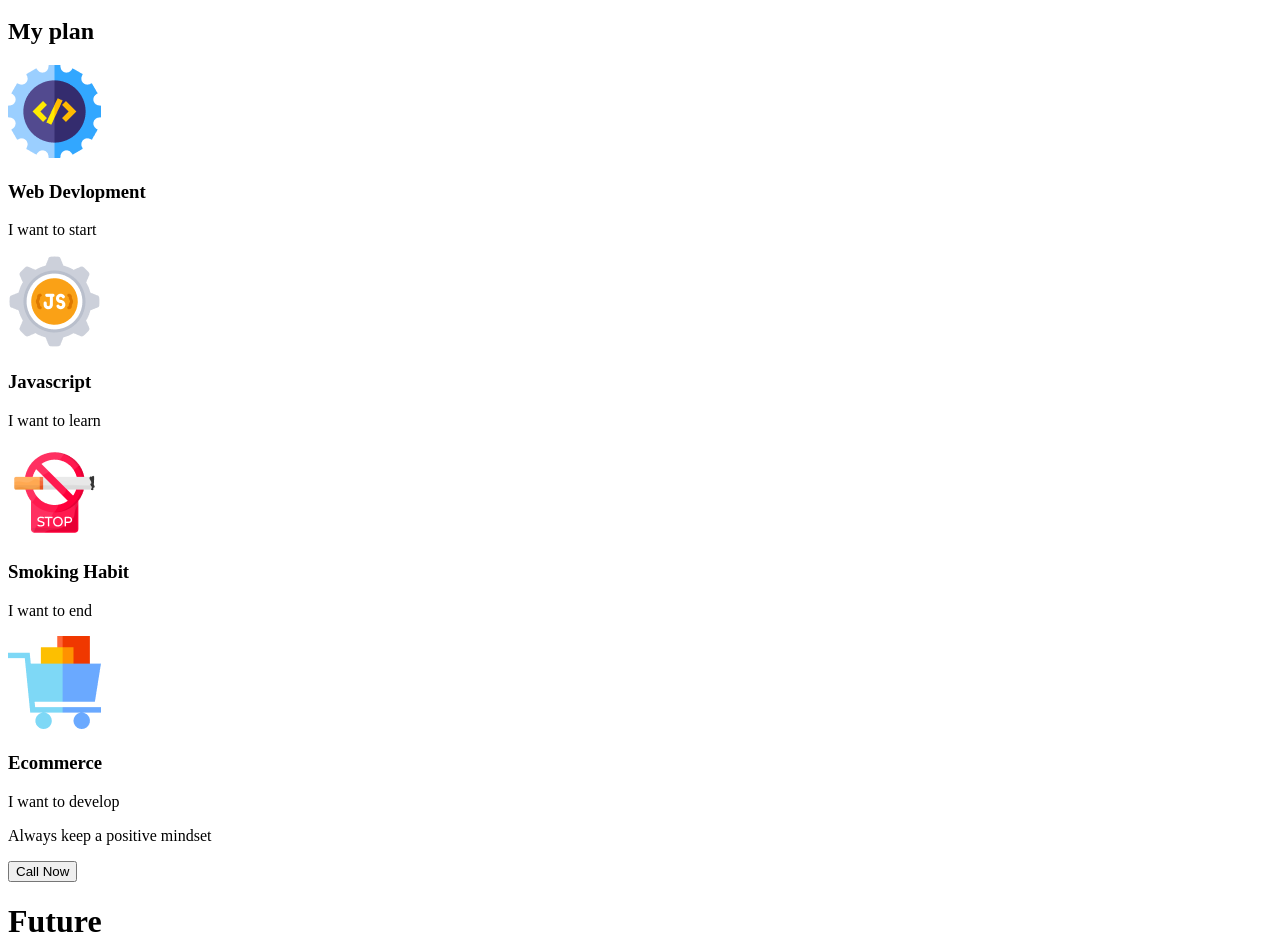
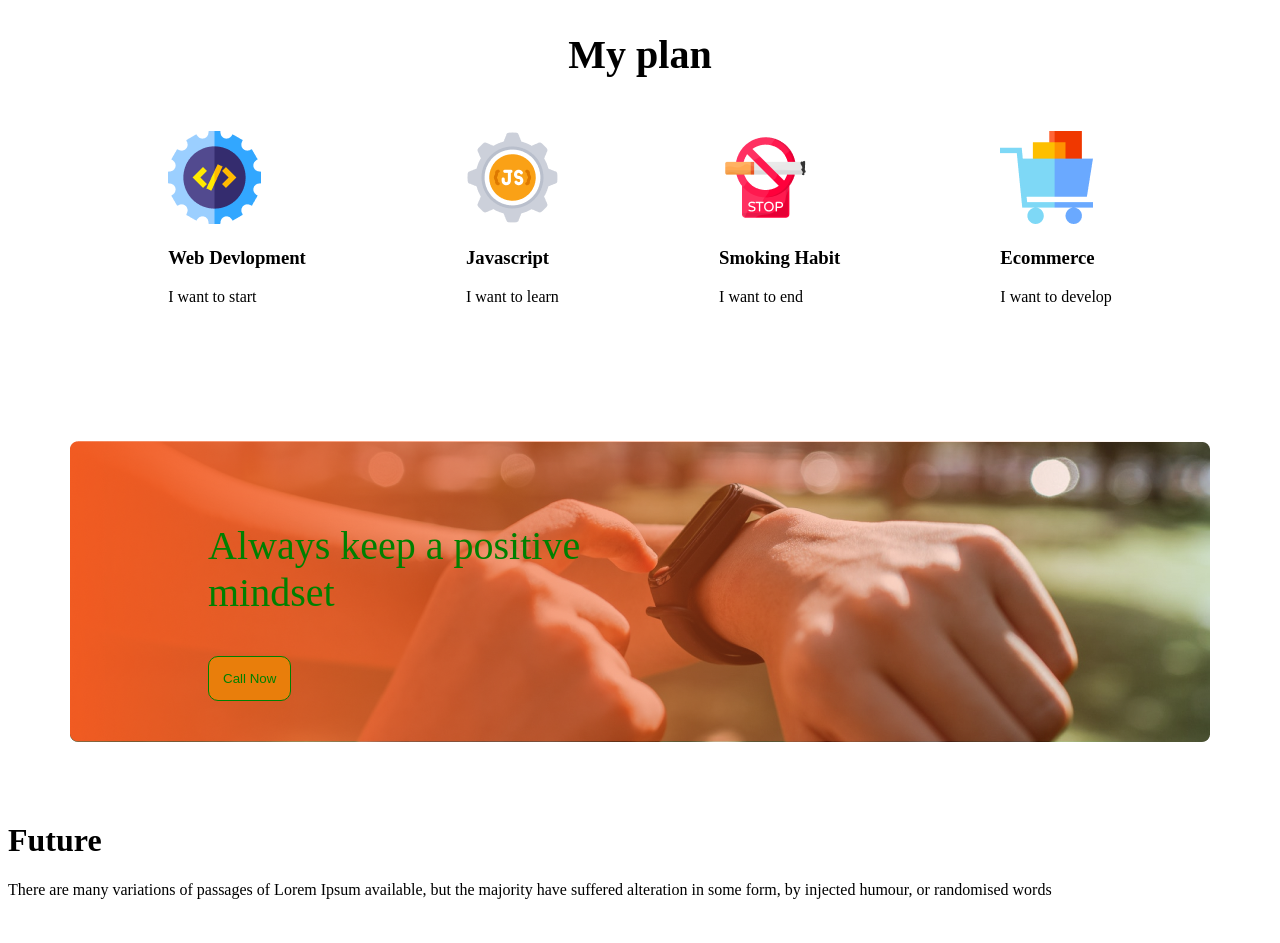
Before and after one commit to fahimabushra1/new-year-new-me, a plain HTML site: page index.html in a window 1280 px wide. Shown: the part 1720-2663 px from the top of the page. Drawn offline with Linux system fonts and the light colour scheme.

Commit message:
calling section css done

```diff
--- a/index.html
+++ b/index.html
@@ -9,6 +9,9 @@
 </head>
 
 <body>
+
+    <!-- contact section start -->
+
     <section class="contact-section">
         <div class="contact">
             <div class="contact-pic">
@@ -22,6 +25,10 @@
             </div>
         </div>
     </section>
+
+
+    <!-- failure section start -->
+
     <section class="failures-sec">
         <div class="failures">
             <div class="failures-pic">
@@ -42,8 +49,13 @@
             </div>
         </div>
     </section>
+
+
+    <!-- my-plan section start -->
+
     <section class="my-plan">
         <h1 class="my-plan-heading">My plan</h1>
+        <div class="my-plan-detail">
             <div>
                 <img src="images/icons/web.png" alt="">
                 <h3>Web Devlopment</h3>
@@ -64,10 +76,17 @@
                 <h3>Ecommerce</h3>
                 <p>I want to develop</p>
             </div>
+        </div>
     </section>
+
+
+    <!-- calling section start -->
+
     <section class="calling-sec">
-        <p class="positive-mindset-text">Always keep a positive mindset</p>
+        <div class="positive-mindset">
+            <p class="positive-mindset-text">Always keep a positive <br>mindset</p>
             <button class="positive-mindset-btn">Call Now</button>
+        </div>
     </section>
     <footer>
         <div class="footer">
--- a/style.css
+++ b/style.css
@@ -19,9 +19,10 @@
 
 .contact-detail>button {
     background-color: rgba(235, 129, 9, 0.925);
-    padding: 10px;
+    padding: 14px;
     border: 1px solid;
     border-radius: 10px;
+    color: green;
 }
 
 
@@ -38,8 +39,6 @@
     justify-content: center;
 }
 
-.failures-pic {}
-
 .failures-text {
     padding-top: 240px;
     padding-left: 40px;
@@ -55,3 +54,44 @@
 .failures-text>ul {
     list-style-image: url(./images/icons/check\ 1.png);
 }
+
+/* my plan-sec */
+
+.my-plan-heading {
+    text-align: center;
+    font-size: 40px;
+    padding-bottom: 20px;
+}
+
+.my-plan-detail {
+    display: flex;
+    justify-content: space-evenly;
+}
+
+.calling-sec {
+    background-image: url(./images/gradient2.png), url(./images/watch.png);
+    background-repeat: no-repeat;
+    background-position: center;
+    padding: 40px;
+    margin-top: 60px;
+}
+
+.positive-mindset {
+    padding: 60px;
+    text-align: left;
+}
+
+.positive-mindset>p {
+    padding-left: 100px;
+    font-size: 40px;
+    color: green;
+}
+
+.positive-mindset>button {
+    margin-left: 100px;
+    background-color: rgba(235, 129, 9, 0.925);
+    padding: 14px;
+    border: 1px solid;
+    border-radius: 10px;
+    color: green;
+}
```
Lines whose indentation alone changed are shown as unchanged.
